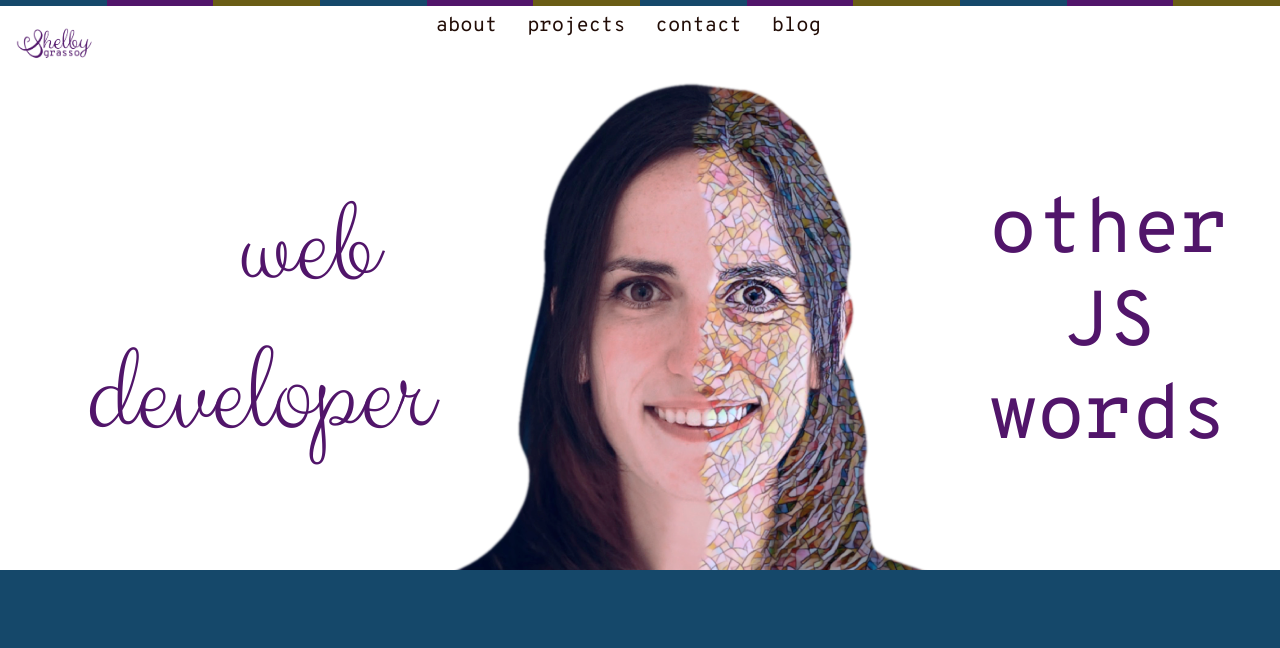
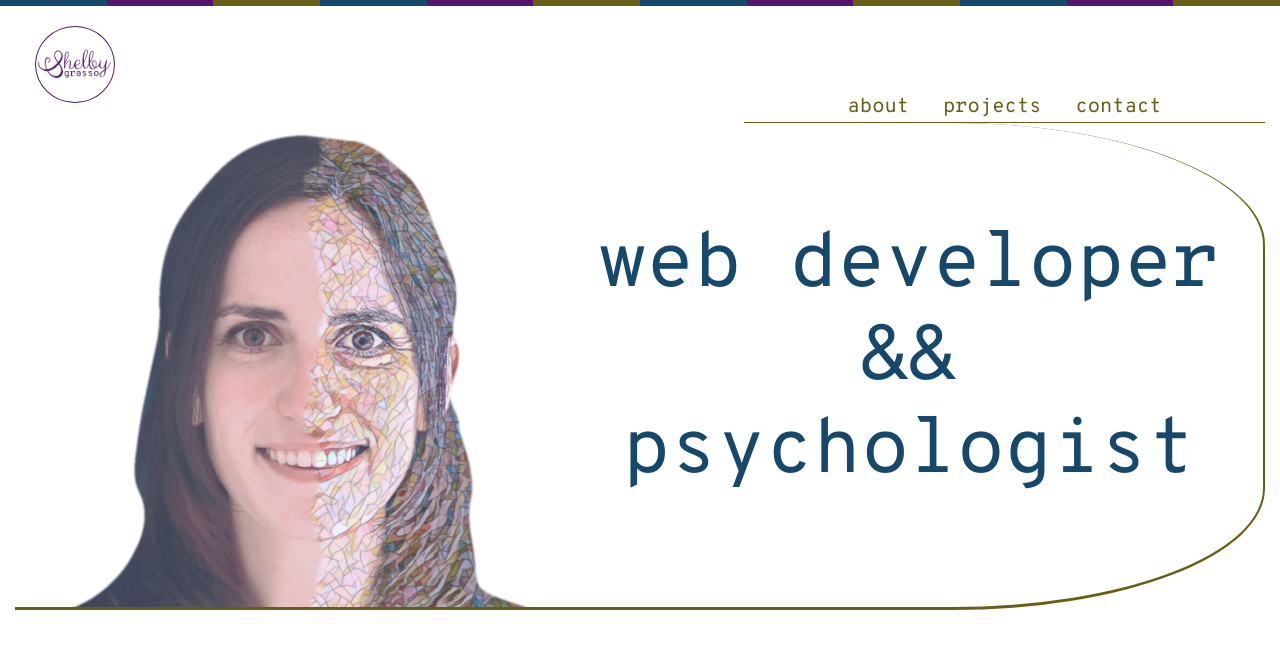
Before and after one commit to shelbyGrasso/shelbyWebsite, a plain HTML site: page index.html in a window 1280 px wide. Drawn offline with nearby package versions, Linux system fonts and the light colour scheme.

Commit message:
banner re-design (true landing)

```diff
--- a/css/style1.css
+++ b/css/style1.css
@@ -32,7 +32,6 @@ body {
     color: rgb(34, 13, 7);
     margin: 0;
     padding: 0;
-    background-color: #15486A;
 }
 
 #page-head {
@@ -40,6 +39,7 @@ body {
     margin: 0;
     width: 100%;
     min-width: 800px;
+
 }
 
 .colorstrip {
@@ -53,14 +53,45 @@ body {
 }
 
 #shelby-logo {
+    margin: 20px;
     padding: 20px 0px 20px 0px;
+    border: solid 1px #51156a;
+    border-radius: 50%;
+}
+
+/* Navigation bar */
+
+.nav-bar {
+    border-bottom: solid 1px #6a5d15;
+}
+
+.nav-bar ul {
+    list-style-type: none;
+    margin: 0;
+    padding: 0;
+    text-align: center;
+}
+
+.nav-bar ul li {
+    display: inline-block;
+    line-height: 150%;
+    padding: 5px 12px 0px 12px;
+    color: #6a5d15;
+    font-family: "Overpass";
+    font-size: 20px;
 }
 
 /* Banner */
 
 .banner {
-    min-width: 795px;
-    /*background-color: #15486A;*/
+    min-width: 800px;
+    padding: 10px 0px 0px 35px;
+    width: 100%;
+    background-color: white;
+    border-bottom: solid 3px #6a5d15;
+    border-right: solid 2px #6a5d15;
+    border-bottom-right-radius: 25%;
+    border-top-right-radius: 25%;
 }
 
 #banner-left {
@@ -68,11 +99,11 @@ body {
 }
 
 #banner-left h1 {
-    text-align: right;
+    text-align: left;
     font-family: "Clicker";
-    font-size:calc(60px + 5vw);
+    font-size:calc(48px + 4vw);
     min-width: 200px;
-    color: #51156a;
+    color: #15486A;
 }
 
 #banner-center {
@@ -84,7 +115,7 @@ body {
     display: block;
     width: 100%;
     position: relative;
-    opacity: 100%;
+    opacity: 75%;
   }
 
 #banner-right {
@@ -93,37 +124,11 @@ body {
 
 #banner-right h1 {
     margin: 0;
+    padding-bottom: 20px;
     font-family: "Overpass";
     font-size:calc(20px + 4.5vw);
     text-align: center;
-    color: #51156a;
-}
-
-/* Navigation bar */
-
-.nav-bar {
-    width: 100%;
-    min-width: 800px;
-
-
-}
-
-.nav-bar ul {
-    list-style-type: none;
-    margin-top: 0;
-    padding: 0;
-    overflow: hidden;
-    background-color: white;
-    text-align: center;
-}
-
-.nav-bar ul li {
-    display: inline-block;
-    line-height: 150%;
-    padding: 5px 10px 0px 10px;
-    color: rgb(34, 13, 7);
-    font-family: "Overpass";
-    font-size: 20px;
+    color: #15486A;
 }
 
 /* Page content */
--- a/index.html
+++ b/index.html
@@ -34,19 +34,18 @@
 
 
 
-            <div class="row">
+            <div class="row align-items-center no-gutters">
                     <div class="col-2">
                         <a href="index.html">
                             <img id="shelby-logo" src="shelby-logo.png" alt="shelby grasso logo" width=80 min-width=80>
                         </a>
                     </div>
-                    <div class="col-6">
+                    <div class="col-5 ml-auto align-self-end">
                         <div class="nav-bar">
                             <ul>
                                 <a href="about.html"><li>about</li></a>
                                 <a href="projects.html"><li>projects</li></a>
                                 <a href="contact.html"><li>contact</li></a>
-                                <li>blog</li>
                             </ul>
                         </div>
 
@@ -58,23 +57,18 @@
 
             <div class="banner">
                 <div class="row no-gutters">
-                    <div class="col-4 align-self-center" class="text-center" id="banner-left">
-                        <h1>
-                            web&nbsp&nbsp<br>developer
-                        </h1>
-                    </div>
                     <div class="col-5 align-self-end" id="banner-center">
                         <img id="banner-pic" src="shelby-merge-crop-soft.png" alt="shelby grasso mosaic">
                     </div>
-                    <div class="col-3 align-self-center" class="text-center" id="banner-right">
+                    <div class="col-7 align-self-center" id="banner-right">
                         <h1>
-                            other JS words
+                            web developer<br>
+                            &&<br>
+                            psychologist
                         </h1>
                     </div>
                 </div>
             </div>
-
-
 
 
         </div>
```
